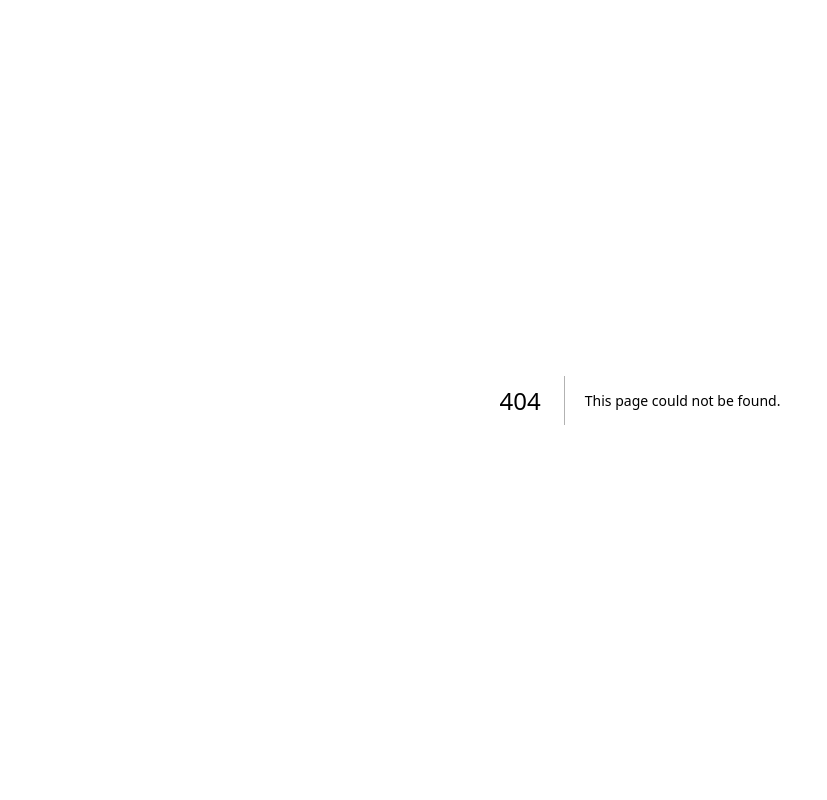
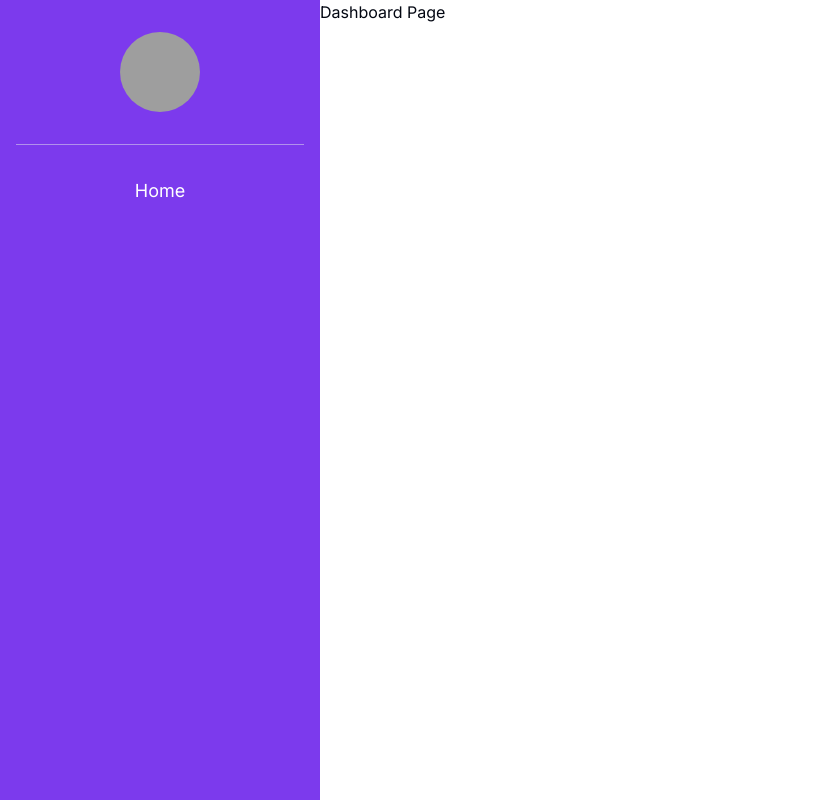
Before and after one commit to eduhdev/web-invoices, a Next.js app: page /dashboard in a window 1280 px wide. Before the commit this address had no page. Shown: the whole page, without its empty margins (0-827 px from the left). Built offline with nearby package versions, Linux system fonts and the light colour scheme; grey boxes are pictures that could not be loaded.

Commit message:
Create Dashboard layout

```diff
--- a/package.json
+++ b/package.json
@@ -10,6 +10,7 @@
   },
   "dependencies": {
     "@hookform/resolvers": "^3.3.1",
+    "@radix-ui/react-avatar": "^1.0.4",
     "@radix-ui/react-icons": "^1.3.0",
     "@radix-ui/react-label": "^2.0.2",
     "@radix-ui/react-separator": "^1.0.3",
--- /dev/null
+++ b/src/app/dashboard/layout.tsx
@@ -0,0 +1,25 @@
+import { Avatar, AvatarImage, AvatarFallback } from '@/components/ui/avatar';
+import { Separator } from '@/components/ui/separator';
+import Link from 'next/link';
+
+export default function DashboardLayout({
+  children,
+}: {
+  children: React.ReactNode;
+}) {
+  return (
+    <div className='flex'>
+      <div className='w-full max-w-xs bg-primary min-h-screen py-8 px-4 flex flex-col items-center'>
+        <Avatar className='h-20 w-20 mb-8'>
+          <AvatarImage src='https://github.com/eduhdev.png' />
+          <AvatarFallback>Edu</AvatarFallback>
+        </Avatar>
+        <Separator className='opacity-50' />
+        <div className='text-white text-lg space-y-2 mt-8'>
+          <Link href='/dashboard'>Home</Link>
+        </div>
+      </div>
+      <div className='flex flex-1'>{children}</div>
+    </div>
+  );
+}
--- /dev/null
+++ b/src/app/dashboard/page.tsx
@@ -0,0 +1,5 @@
+const Dashboard = () => {
+  return <h1>Dashboard Page</h1>;
+};
+
+export default Dashboard;
--- /dev/null
+++ b/src/components/ui/avatar.tsx
@@ -0,0 +1,50 @@
+"use client"
+
+import * as React from "react"
+import * as AvatarPrimitive from "@radix-ui/react-avatar"
+
+import { cn } from "@/utils"
+
+const Avatar = React.forwardRef<
+  React.ElementRef<typeof AvatarPrimitive.Root>,
+  React.ComponentPropsWithoutRef<typeof AvatarPrimitive.Root>
+>(({ className, ...props }, ref) => (
+  <AvatarPrimitive.Root
+    ref={ref}
+    className={cn(
+      "relative flex h-10 w-10 shrink-0 overflow-hidden rounded-full",
+      className
+    )}
+    {...props}
+  />
+))
+Avatar.displayName = AvatarPrimitive.Root.displayName
+
+const AvatarImage = React.forwardRef<
+  React.ElementRef<typeof AvatarPrimitive.Image>,
+  React.ComponentPropsWithoutRef<typeof AvatarPrimitive.Image>
+>(({ className, ...props }, ref) => (
+  <AvatarPrimitive.Image
+    ref={ref}
+    className={cn("aspect-square h-full w-full", className)}
+    {...props}
+  />
+))
+AvatarImage.displayName = AvatarPrimitive.Image.displayName
+
+const AvatarFallback = React.forwardRef<
+  React.ElementRef<typeof AvatarPrimitive.Fallback>,
+  React.ComponentPropsWithoutRef<typeof AvatarPrimitive.Fallback>
+>(({ className, ...props }, ref) => (
+  <AvatarPrimitive.Fallback
+    ref={ref}
+    className={cn(
+      "flex h-full w-full items-center justify-center rounded-full bg-muted",
+      className
+    )}
+    {...props}
+  />
+))
+AvatarFallback.displayName = AvatarPrimitive.Fallback.displayName
+
+export { Avatar, AvatarImage, AvatarFallback }
```
Also changed, not shown: 1 other file (tests, documents, lock files or other folders).
